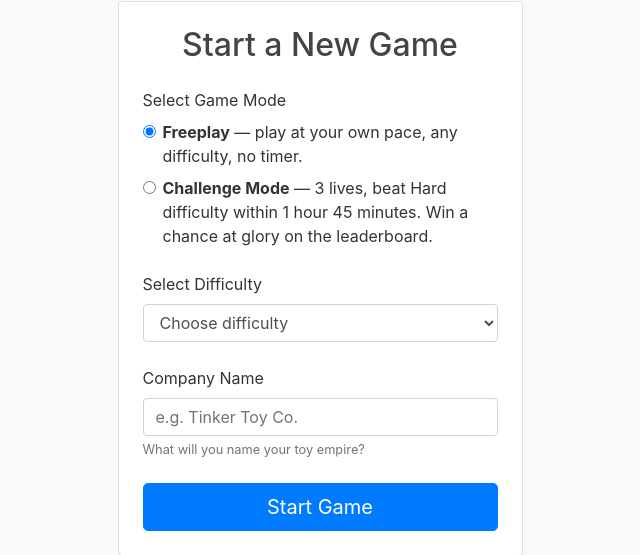
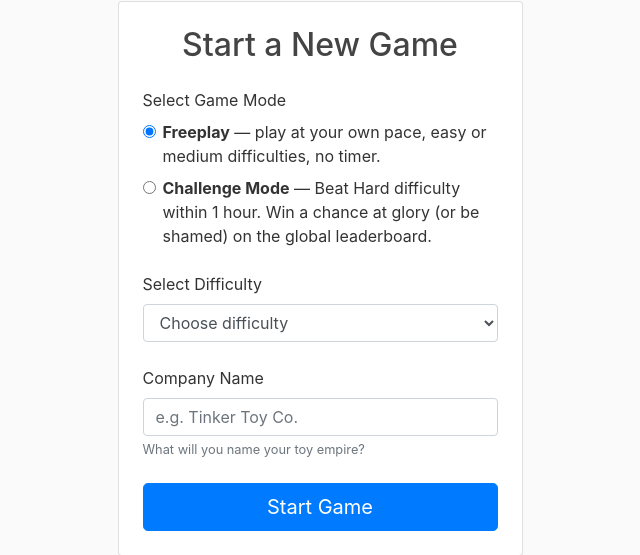
Before and after one commit to JasonKeyser/The-Toy-Company, a Django app: page /game/game_begin in a window 1280 px wide. Shown: the part 564-1119 px from the top of the page, without its empty margins (320-960 px from the left). Run offline with Django 5.2, Linux system fonts and the light colour scheme; the visitor is signed in with stand-in values (Sample User, id 1); some libraries are stand-ins or nearby versions.

Commit message:
simplified challenge mode so it has a 1 hour timer and no "lives"

```diff
--- a/game/models.py
+++ b/game/models.py
@@ -114,10 +114,10 @@ class ChallengeRun(models.Model):
     difficulty = models.ForeignKey(Difficulty, on_delete=models.PROTECT)
     company_name = models.CharField(max_length=100, default="None")
 
-    lives_total = models.IntegerField(default=3)
-    lives_remaining = models.IntegerField(default=3)
+    lives_total = models.IntegerField(default=1)
+    lives_remaining = models.IntegerField(default=1)
 
-    time_limit_seconds = models.IntegerField(default=105 * 60)  # 1h45m
+    time_limit_seconds = models.IntegerField(default=60 * 60)
     started_at = models.DateTimeField(auto_now_add=True)
 
     status = models.CharField(max_length=20, choices=STATUS_CHOICES, default="in_progress")
--- a/game/templates/game/game_begin.html
+++ b/game/templates/game/game_begin.html
@@ -72,14 +72,14 @@
             <div class="form-check mb-2">
               <input class="form-check-input" type="radio" name="mode" id="mode-freeplay" value="freeplay" checked>
               <label class="form-check-label" for="mode-freeplay">
-                <strong>Freeplay</strong> &mdash; play at your own pace, any difficulty, no timer.
+                <strong>Freeplay</strong> &mdash; play at your own pace, easy or medium difficulties, no timer.
               </label>
             </div>
 
             <div class="form-check">
               <input class="form-check-input" type="radio" name="mode" id="mode-challenge" value="challenge">
               <label class="form-check-label" for="mode-challenge">
-                <strong>Challenge Mode</strong> &mdash; 3 lives, beat Hard difficulty within 1 hour 45 minutes. Win a chance at glory on the leaderboard.
+                <strong>Challenge Mode</strong> &mdash; Beat Hard difficulty within 1 hour. Win a chance at glory (or be shamed) on the global leaderboard.
               </label>
             </div>
           </div>
@@ -89,9 +89,9 @@
             <label for="difficulty">Select Difficulty</label>
             <select class="form-control" id="difficulty" name="difficulty" required>
               <option value="" disabled selected>Choose difficulty</option>
-              <option value="easy">Easy</option>
-              <option value="medium">Medium</option>
-              <option value="hard">Hard</option>
+              <option value="easy">Easy - limited features, easier constraints</option>
+              <option value="medium">Medium - full features, moderate constraints</option>
+<!--              <option value="hard">Hard</option>-->
             </select>
           </div>
 
```
Also changed, not shown: game/templates/game/production.html (+17 -15 lines).
